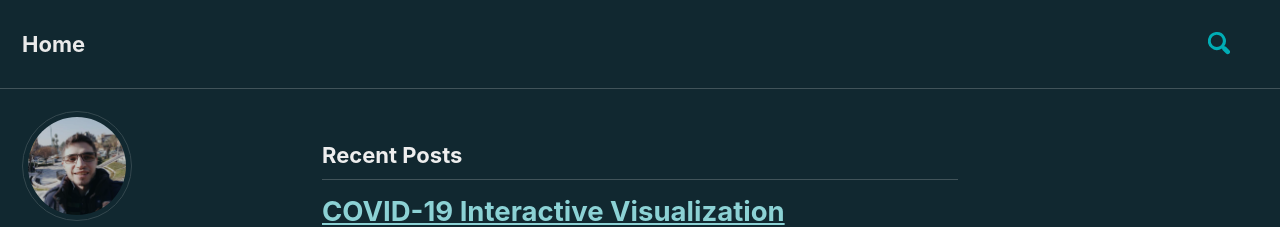
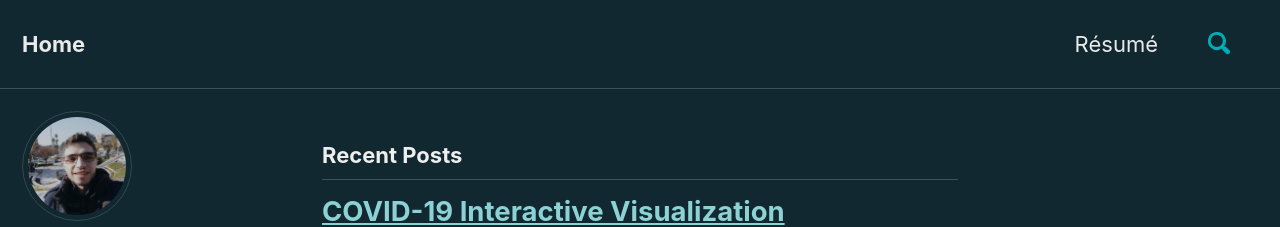
Before and after one commit to Reslan-Tinawi/reslan-tinawi.github.io, a Jekyll site: the page built from index.markdown, in a window 1280 px wide and 900 px high. Shown: the top 227 px of the window. Built offline with Jekyll 4.4.1, drawn with Linux system fonts in a browser that asks for light colours; cached includes are drawn as plain includes; nearby versions of some CDN libraries.

Commit message:
Fix issue in navigation.

```diff
--- a/_data/navigation.yml
+++ b/_data/navigation.yml
@@ -1,6 +1,6 @@
 # main links
 main:
-  - Résumé: "CV"
+  - title: "Résumé"
     url: https://drive.google.com/file/d/18YlR5MWch0as6vS_RO9vuICug9EvyUER/view
   # - title: "About"
   #   url: https://mmistakes.github.io/minimal-mistakes/about/
```
